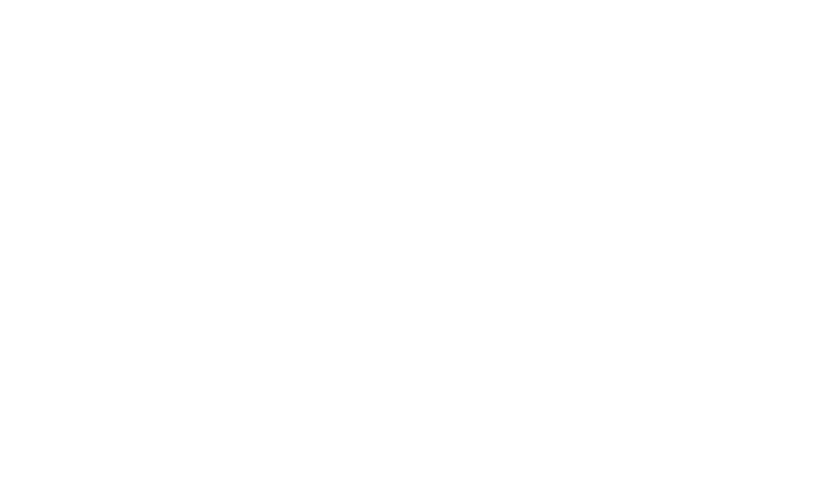
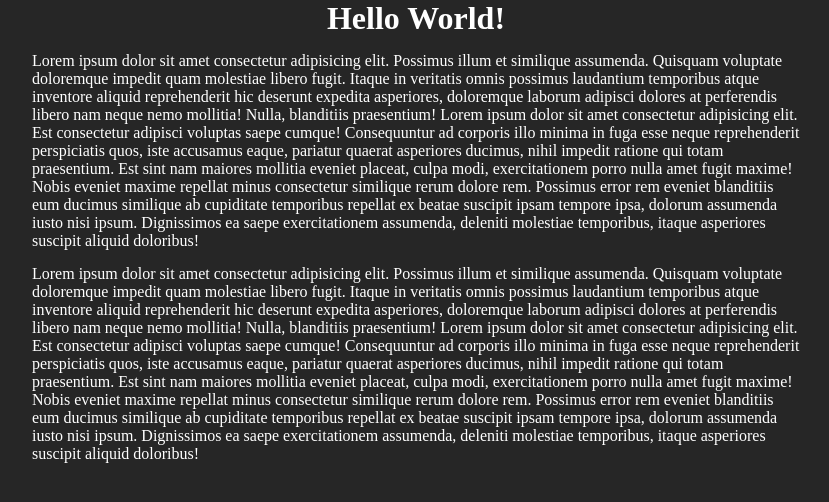
Before and after one commit to Mohosin999/Sass, a website: page index.html in a window 1280 px wide. Shown: the whole page, without its empty margins (224-1053 px from the left). Drawn offline with Linux system fonts and the light colour scheme.

Commit message:
sass course completed

```diff
--- a/index.html
+++ b/index.html
@@ -7,5 +7,47 @@
     <title>Document</title>
     <link rel="stylesheet" href="./css/style.css" />
   </head>
-  <body></body>
+  <body class="light">
+    <div class="main">
+      <h1 class="main__title">Hello World!</h1>
+      <p class="main__para-one">
+        Lorem ipsum dolor sit amet consectetur adipisicing elit. Possimus illum
+        et similique assumenda. Quisquam voluptate doloremque impedit quam
+        molestiae libero fugit. Itaque in veritatis omnis possimus laudantium
+        temporibus atque inventore aliquid reprehenderit hic deserunt expedita
+        asperiores, doloremque laborum adipisci dolores at perferendis libero
+        nam neque nemo mollitia! Nulla, blanditiis praesentium! Lorem ipsum
+        dolor sit amet consectetur adipisicing elit. Est consectetur adipisci
+        voluptas saepe cumque! Consequuntur ad corporis illo minima in fuga esse
+        neque reprehenderit perspiciatis quos, iste accusamus eaque, pariatur
+        quaerat asperiores ducimus, nihil impedit ratione qui totam praesentium.
+        Est sint nam maiores mollitia eveniet placeat, culpa modi,
+        exercitationem porro nulla amet fugit maxime! Nobis eveniet maxime
+        repellat minus consectetur similique rerum dolore rem. Possimus error
+        rem eveniet blanditiis eum ducimus similique ab cupiditate temporibus
+        repellat ex beatae suscipit ipsam tempore ipsa, dolorum assumenda iusto
+        nisi ipsum. Dignissimos ea saepe exercitationem assumenda, deleniti
+        molestiae temporibus, itaque asperiores suscipit aliquid doloribus!
+      </p>
+      <p class="main__para-two">
+        Lorem ipsum dolor sit amet consectetur adipisicing elit. Possimus illum
+        et similique assumenda. Quisquam voluptate doloremque impedit quam
+        molestiae libero fugit. Itaque in veritatis omnis possimus laudantium
+        temporibus atque inventore aliquid reprehenderit hic deserunt expedita
+        asperiores, doloremque laborum adipisci dolores at perferendis libero
+        nam neque nemo mollitia! Nulla, blanditiis praesentium! Lorem ipsum
+        dolor sit amet consectetur adipisicing elit. Est consectetur adipisci
+        voluptas saepe cumque! Consequuntur ad corporis illo minima in fuga esse
+        neque reprehenderit perspiciatis quos, iste accusamus eaque, pariatur
+        quaerat asperiores ducimus, nihil impedit ratione qui totam praesentium.
+        Est sint nam maiores mollitia eveniet placeat, culpa modi,
+        exercitationem porro nulla amet fugit maxime! Nobis eveniet maxime
+        repellat minus consectetur similique rerum dolore rem. Possimus error
+        rem eveniet blanditiis eum ducimus similique ab cupiditate temporibus
+        repellat ex beatae suscipit ipsam tempore ipsa, dolorum assumenda iusto
+        nisi ipsum. Dignissimos ea saepe exercitationem assumenda, deleniti
+        molestiae temporibus, itaque asperiores suscipit aliquid doloribus!
+      </p>
+    </div>
+  </body>
 </html>
--- /dev/null
+++ b/scss/_reset.scss
@@ -0,0 +1,9 @@
+* {
+  box-sizing: border-box;
+  margin: 0;
+  padding: 0;
+}
+
+p {
+  margin-top: 15px;
+}
--- /dev/null
+++ b/scss/_variables.scss
@@ -0,0 +1,5 @@
+// variables
+$primary-color: #262626;
+$secondary-color: #40862e;
+$my-color: #0f4470;
+$text-color: #fff;
--- a/scss/main.scss
+++ b/scss/main.scss
@@ -0,0 +1,66 @@
+// import file
+@import "./reset";
+@import "./variables";
+
+// function
+@function weight($weight-name) {
+  @return map-get($font-weights, $weight-name);
+}
+
+//mixin
+@mixin flexCenter($direction) {
+  display: flex;
+  justify-content: center;
+  align-items: center;
+  flex-direction: $direction;
+}
+
+@mixin theme($light-theme: true) {
+  @if $light-theme {
+    background-color: lighten($primary-color, 100%);
+    color: darken($text-color, 100%);
+  }
+}
+
+// map
+$font-weights: (
+  "regular": 300,
+  "medium": 500,
+  "bold": 700,
+);
+
+// apply
+body {
+  background-color: $primary-color;
+  color: $text-color;
+}
+
+.light {
+  @include theme(false);
+}
+
+// nesting
+.main {
+  @include flexCenter(column);
+
+  width: 60%;
+  margin: 0 auto;
+
+  // #{&} means it's child of .main and .main not need to rewrite
+  #{&}__para-one {
+    font-weight: weight(regular);
+
+    // to add hover this paragraph
+    &:hover {
+      color: $secondary-color;
+    }
+  }
+
+  #{&}__para-two {
+    @extend .main__para-one;
+
+    &:hover {
+      color: pink;
+    }
+  }
+}
```
Also changed, not shown: css/style.css, 1 other file.
